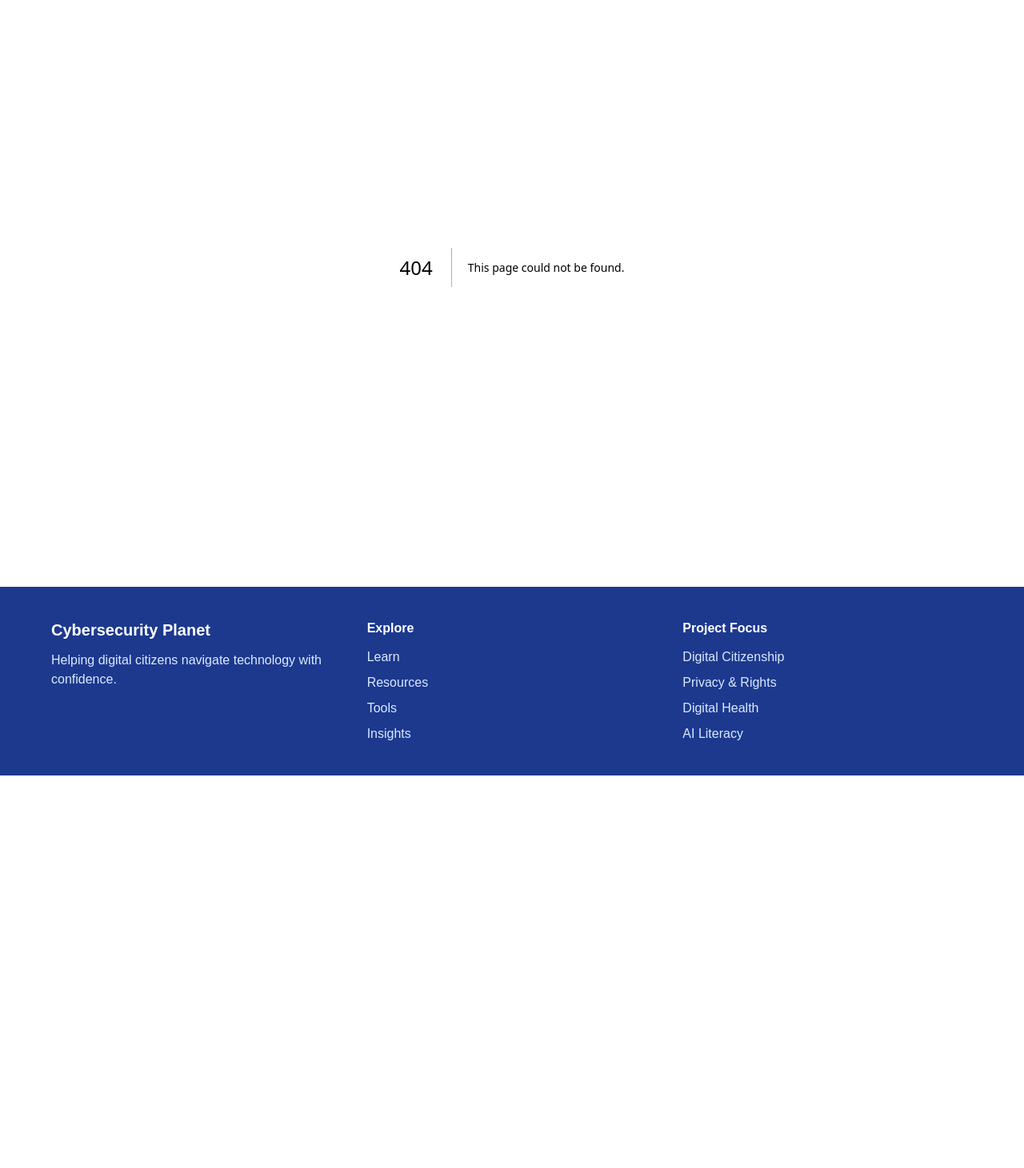
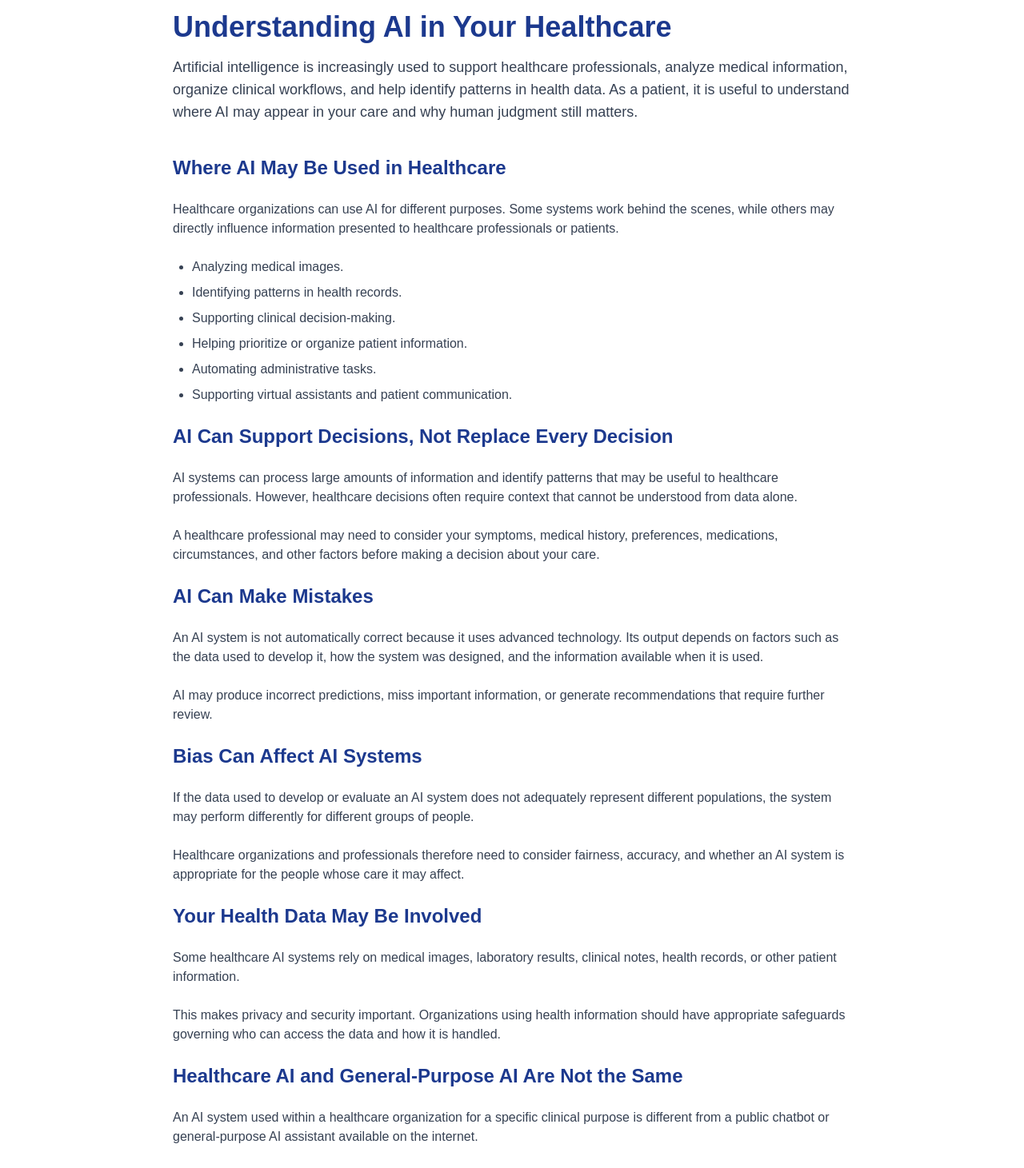
Before and after one commit to Black-widow-codes/Cybersecurity-Planet, a Next.js app: page /learn/digital-health/understanding-ai-in-your-healthcare in a window 1280 px wide. Before the commit this address had no page. Shown: the part 143-1604 px from the top of the page at 80% size. Before the commit the page ends 1113 px from the top, so only its background shows below. Built offline with nearby package versions, Linux system fonts and the light colour scheme.

Commit message:
Add patient-focused AI healthcare article

```diff
--- a/src/app/learn/digital-health/page.tsx
+++ b/src/app/learn/digital-health/page.tsx
@@ -56,6 +56,12 @@ export default function DigitalHealthPage() {
         description:
           "Learn how wearable devices and health apps collect health information, their potential benefits, and the privacy and security issues to consider.",
         link: "/learn/digital-health/understanding-wearable-devices-and-health-apps",
+      },
+      {
+        title: "Understanding AI in Your Healthcare",
+        description:
+          "Learn how artificial intelligence may be used in healthcare, what it can and cannot do, and what patients should know about privacy, bias, and human oversight.",
+        link: "/learn/digital-health/understanding-ai-in-your-healthcare",
       },
     ];
 
--- /dev/null
+++ b/src/app/learn/digital-health/understanding-ai-in-your-healthcare/page.tsx
@@ -0,0 +1,238 @@
+import Link from "next/link";
+
+export const metadata = {
+  title: "Understanding AI in Your Healthcare | Cybersecurity Planet",
+  description:
+    "Learn how artificial intelligence may be used in healthcare, what it can and cannot do, and what patients should know about privacy, bias, and human oversight.",
+};
+
+export default function AIInYourHealthcarePage() {
+  return (
+    <main className="max-w-4xl mx-auto px-6 py-20">
+      <h1 className="text-4xl font-bold text-blue-900">
+        Understanding AI in Your Healthcare
+      </h1>
+
+      <p className="mt-4 text-lg text-gray-700">
+        Artificial intelligence is increasingly used to support healthcare
+        professionals, analyze medical information, organize clinical
+        workflows, and help identify patterns in health data. As a patient, it
+        is useful to understand where AI may appear in your care and why human
+        judgment still matters.
+      </p>
+
+      <section className="mt-10 space-y-6 text-gray-700">
+        <h2 className="text-2xl font-bold text-blue-900">
+          Where AI May Be Used in Healthcare
+        </h2>
+
+        <p>
+          Healthcare organizations can use AI for different purposes. Some
+          systems work behind the scenes, while others may directly influence
+          information presented to healthcare professionals or patients.
+        </p>
+
+        <ul className="list-disc space-y-2 pl-6">
+          <li>Analyzing medical images.</li>
+          <li>Identifying patterns in health records.</li>
+          <li>Supporting clinical decision-making.</li>
+          <li>Helping prioritize or organize patient information.</li>
+          <li>Automating administrative tasks.</li>
+          <li>Supporting virtual assistants and patient communication.</li>
+        </ul>
+
+        <h2 className="text-2xl font-bold text-blue-900">
+          AI Can Support Decisions, Not Replace Every Decision
+        </h2>
+
+        <p>
+          AI systems can process large amounts of information and identify
+          patterns that may be useful to healthcare professionals. However,
+          healthcare decisions often require context that cannot be understood
+          from data alone.
+        </p>
+
+        <p>
+          A healthcare professional may need to consider your symptoms, medical
+          history, preferences, medications, circumstances, and other factors
+          before making a decision about your care.
+        </p>
+
+        <h2 className="text-2xl font-bold text-blue-900">
+          AI Can Make Mistakes
+        </h2>
+
+        <p>
+          An AI system is not automatically correct because it uses advanced
+          technology. Its output depends on factors such as the data used to
+          develop it, how the system was designed, and the information available
+          when it is used.
+        </p>
+
+        <p>
+          AI may produce incorrect predictions, miss important information, or
+          generate recommendations that require further review.
+        </p>
+
+        <h2 className="text-2xl font-bold text-blue-900">
+          Bias Can Affect AI Systems
+        </h2>
+
+        <p>
+          If the data used to develop or evaluate an AI system does not
+          adequately represent different populations, the system may perform
+          differently for different groups of people.
+        </p>
+
+        <p>
+          Healthcare organizations and professionals therefore need to consider
+          fairness, accuracy, and whether an AI system is appropriate for the
+          people whose care it may affect.
+        </p>
+
+        <h2 className="text-2xl font-bold text-blue-900">
+          Your Health Data May Be Involved
+        </h2>
+
+        <p>
+          Some healthcare AI systems rely on medical images, laboratory results,
+          clinical notes, health records, or other patient information.
+        </p>
+
+        <p>
+          This makes privacy and security important. Organizations using health
+          information should have appropriate safeguards governing who can
+          access the data and how it is handled.
+        </p>
+
+        <h2 className="text-2xl font-bold text-blue-900">
+          Healthcare AI and General-Purpose AI Are Not the Same
+        </h2>
+
+        <p>
+          An AI system used within a healthcare organization for a specific
+          clinical purpose is different from a public chatbot or general-purpose
+          AI assistant available on the internet.
+        </p>
+
+        <p>
+          Do not assume that a public AI tool has access to your complete
+          medical history or has been designed and evaluated for medical
+          decision-making.
+        </p>
+
+        <h2 className="text-2xl font-bold text-blue-900">
+          Be Careful When Sharing Health Information With AI
+        </h2>
+
+        <p>
+          People may use public AI tools to explain symptoms, medical reports,
+          medications, or test results. Before entering sensitive information,
+          consider what personal details you are providing and how the service
+          may handle them.
+        </p>
+
+        <p>
+          Avoid sharing identifying or sensitive health information when it is
+          unnecessary.
+        </p>
+
+        <h2 className="text-2xl font-bold text-blue-900">
+          AI Explanations Can Sound More Certain Than They Are
+        </h2>
+
+        <p>
+          AI-generated responses can be written in confident and convincing
+          language even when the information is incomplete or incorrect.
+        </p>
+
+        <p>
+          Confidence in the wording should not be confused with medical
+          accuracy. Important health information should be checked against
+          reliable sources and appropriate professional advice.
+        </p>
+
+        <h2 className="text-2xl font-bold text-blue-900">
+          Human Oversight Matters
+        </h2>
+
+        <p>
+          Healthcare professionals can question an AI recommendation, compare
+          it with other clinical information, and consider factors that may not
+          be represented in the system.
+        </p>
+
+        <p>
+          Responsible use of healthcare AI should support human expertise rather
+          than encourage people to accept automated output without appropriate
+          review.
+        </p>
+
+        <h2 className="text-2xl font-bold text-blue-900">
+          Questions Patients Can Ask
+        </h2>
+
+        <p>
+          You may not always know when AI is involved in a healthcare process.
+          When its role is relevant to an important decision, useful questions
+          can include:
+        </p>
+
+        <ul className="list-disc space-y-2 pl-6">
+          <li>How is this technology being used in my care?</li>
+          <li>Is the AI providing information or making a recommendation?</li>
+          <li>Will a healthcare professional review the result?</li>
+          <li>What information about me is being used?</li>
+          <li>What are the limitations of the system?</li>
+          <li>Are there other options if I have concerns?</li>
+        </ul>
+
+        <h2 className="text-2xl font-bold text-blue-900">
+          AI Should Not Delay Urgent Care
+        </h2>
+
+        <p>
+          A chatbot, symptom checker, or other automated tool should not become
+          a barrier to appropriate medical attention.
+        </p>
+
+        <p>
+          If a situation may require urgent or emergency care, use the
+          appropriate healthcare or emergency services rather than relying on an
+          AI system to make the final decision.
+        </p>
+
+        <h2 className="text-2xl font-bold text-blue-900">
+          What You Can Do
+        </h2>
+
+        <ul className="list-disc space-y-2 pl-6">
+          <li>Ask how AI is being used when it affects an important decision.</li>
+          <li>Remember that AI output can contain errors.</li>
+          <li>Protect sensitive health information when using public AI tools.</li>
+          <li>Verify important health claims with reliable sources.</li>
+          <li>Discuss significant medical decisions with qualified professionals.</li>
+          <li>Do not treat confident AI language as proof of accuracy.</li>
+        </ul>
+
+        <div className="rounded-xl border bg-gray-50 p-6">
+          <h3 className="text-xl font-bold text-blue-900">
+            Learn More About AI
+          </h3>
+
+          <p className="mt-2">
+            Continue with our AI Literacy article to learn more about how AI is
+            used across healthcare systems and why responsible use matters.
+          </p>
+
+          <Link
+            href="/learn/ai-literacy/ai-in-healthcare"
+            className="mt-4 inline-block rounded-lg bg-cyan-600 px-5 py-3 font-semibold text-white hover:bg-cyan-700"
+          >
+            Explore AI in Healthcare
+          </Link>
+        </div>
+      </section>
+    </main>
+  );
+}
```
